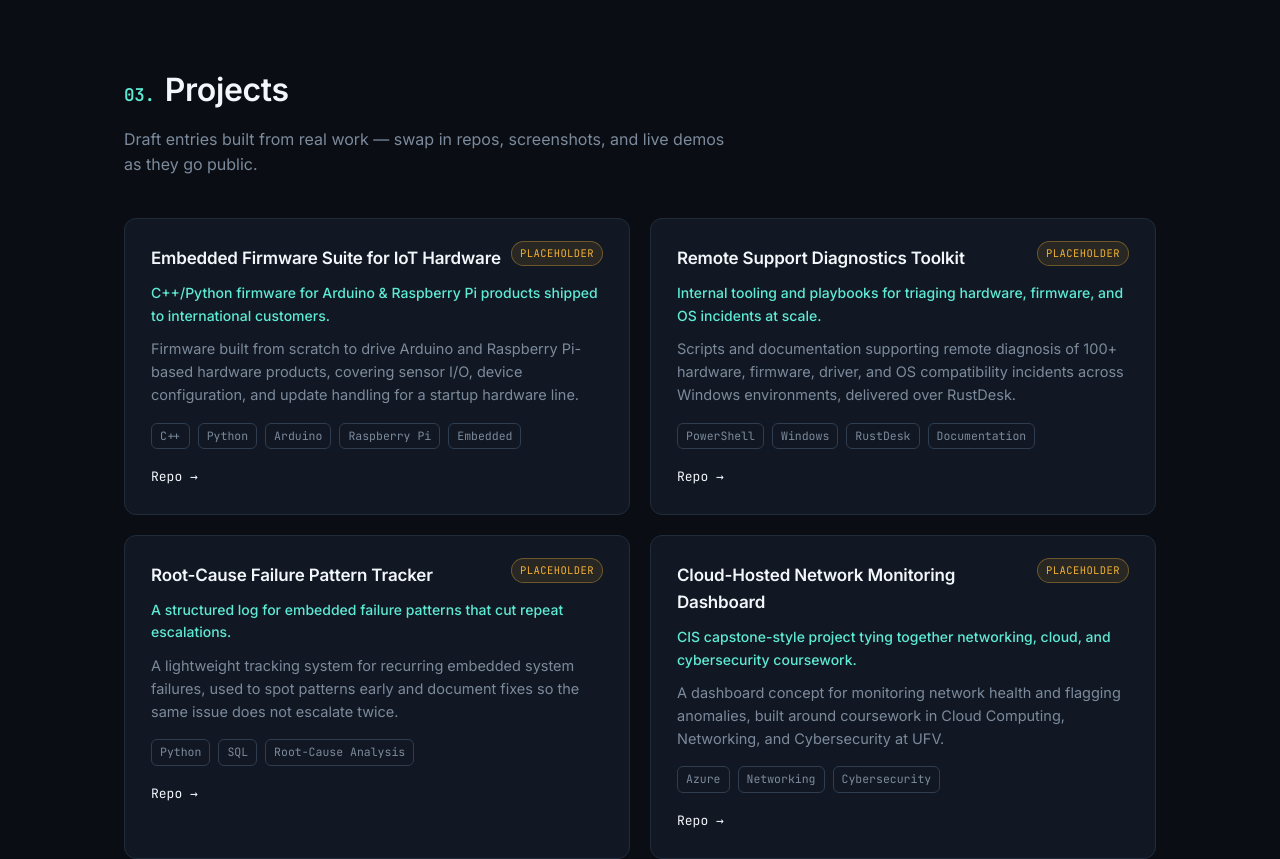
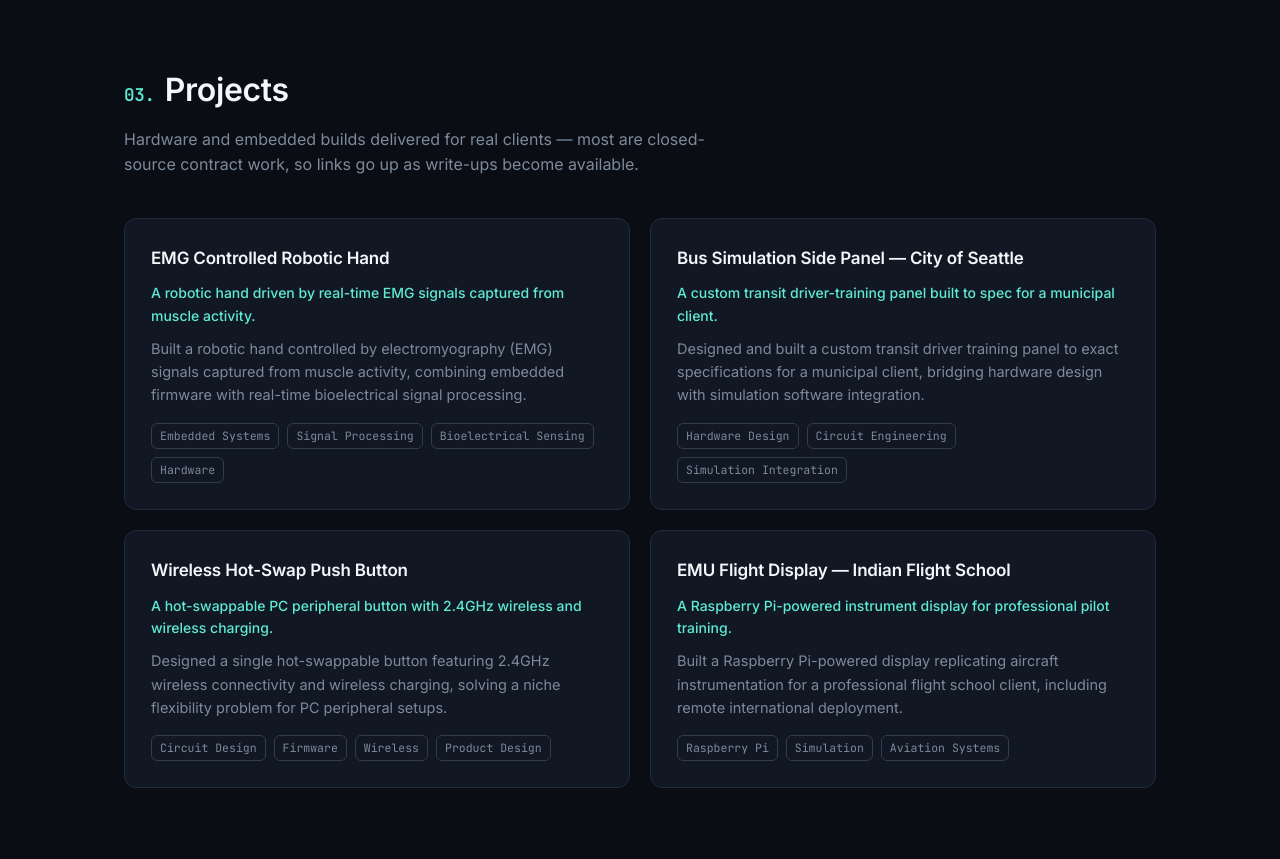
Before and after one commit to Steven-Furlong/steven-furlong.github.io, a React (Vite) app: page / in a window 1280 px wide. Shown: the part 2560-3419 px from the top of the page. Built offline with nearby package versions, Linux system fonts and the light colour scheme.

Commit message:
Replace placeholder projects with real work from Webflow portfolio

```diff
--- a/src/components/Projects.jsx
+++ b/src/components/Projects.jsx
@@ -8,8 +8,8 @@ export default function Projects() {
           <span className="section__index">03.</span> Projects
         </h2>
         <p className="section__lede">
-          Draft entries built from real work — swap in repos, screenshots, and live demos as they
-          go public.
+          Hardware and embedded builds delivered for real clients — most are closed-source
+          contract work, so links go up as write-ups become available.
         </p>
 
         <div className="projects-grid">
@@ -26,10 +26,12 @@ export default function Projects() {
                 ))}
               </ul>
 
-              <div className="project-card__links">
-                <a href={project.repo}>Repo &rarr;</a>
-                {project.demo && <a href={project.demo}>Live Demo &rarr;</a>}
-              </div>
+              {(project.repo || project.demo) && (
+                <div className="project-card__links">
+                  {project.repo && <a href={project.repo}>Repo &rarr;</a>}
+                  {project.demo && <a href={project.demo}>Live Demo &rarr;</a>}
+                </div>
+              )}
             </article>
           ))}
         </div>
--- a/src/data/content.js
+++ b/src/data/content.js
@@ -100,47 +100,47 @@ export const skills = [
   },
 ]
 
-// Placeholder projects derived from resume experience — swap these out with
-// real repos, screenshots, and write-ups as they become available.
+// Pulled from stevenfurlongportfolio.webflow.io — add repo/demo links as they
+// become available (most of these are client hardware builds without public repos).
 export const projects = [
   {
-    title: 'Embedded Firmware Suite for IoT Hardware',
-    tagline: 'C++/Python firmware for Arduino & Raspberry Pi products shipped to international customers.',
+    title: 'EMG Controlled Robotic Hand',
+    tagline: 'A robotic hand driven by real-time EMG signals captured from muscle activity.',
     description:
-      'Firmware built from scratch to drive Arduino and Raspberry Pi-based hardware products, covering sensor I/O, device configuration, and update handling for a startup hardware line.',
-    tags: ['C++', 'Python', 'Arduino', 'Raspberry Pi', 'Embedded'],
-    placeholder: true,
-    repo: '#',
+      'Built a robotic hand controlled by electromyography (EMG) signals captured from muscle activity, combining embedded firmware with real-time bioelectrical signal processing.',
+    tags: ['Embedded Systems', 'Signal Processing', 'Bioelectrical Sensing', 'Hardware'],
+    placeholder: false,
+    repo: null,
     demo: null,
   },
   {
-    title: 'Remote Support Diagnostics Toolkit',
-    tagline: 'Internal tooling and playbooks for triaging hardware, firmware, and OS incidents at scale.',
+    title: 'Bus Simulation Side Panel — City of Seattle',
+    tagline: 'A custom transit driver-training panel built to spec for a municipal client.',
     description:
-      'Scripts and documentation supporting remote diagnosis of 100+ hardware, firmware, driver, and OS compatibility incidents across Windows environments, delivered over RustDesk.',
-    tags: ['PowerShell', 'Windows', 'RustDesk', 'Documentation'],
-    placeholder: true,
-    repo: '#',
+      'Designed and built a custom transit driver training panel to exact specifications for a municipal client, bridging hardware design with simulation software integration.',
+    tags: ['Hardware Design', 'Circuit Engineering', 'Simulation Integration'],
+    placeholder: false,
+    repo: null,
     demo: null,
   },
   {
-    title: 'Root-Cause Failure Pattern Tracker',
-    tagline: 'A structured log for embedded failure patterns that cut repeat escalations.',
+    title: 'Wireless Hot-Swap Push Button',
+    tagline: 'A hot-swappable PC peripheral button with 2.4GHz wireless and wireless charging.',
     description:
-      'A lightweight tracking system for recurring embedded system failures, used to spot patterns early and document fixes so the same issue does not escalate twice.',
-    tags: ['Python', 'SQL', 'Root-Cause Analysis'],
-    placeholder: true,
-    repo: '#',
+      'Designed a single hot-swappable button featuring 2.4GHz wireless connectivity and wireless charging, solving a niche flexibility problem for PC peripheral setups.',
+    tags: ['Circuit Design', 'Firmware', 'Wireless', 'Product Design'],
+    placeholder: false,
+    repo: null,
     demo: null,
   },
   {
-    title: 'Cloud-Hosted Network Monitoring Dashboard',
-    tagline: 'CIS capstone-style project tying together networking, cloud, and cybersecurity coursework.',
+    title: 'EMU Flight Display — Indian Flight School',
+    tagline: 'A Raspberry Pi-powered instrument display for professional pilot training.',
     description:
-      'A dashboard concept for monitoring network health and flagging anomalies, built around coursework in Cloud Computing, Networking, and Cybersecurity at UFV.',
-    tags: ['Azure', 'Networking', 'Cybersecurity'],
-    placeholder: true,
-    repo: '#',
+      'Built a Raspberry Pi-powered display replicating aircraft instrumentation for a professional flight school client, including remote international deployment.',
+    tags: ['Raspberry Pi', 'Simulation', 'Aviation Systems'],
+    placeholder: false,
+    repo: null,
     demo: null,
   },
 ]
```
